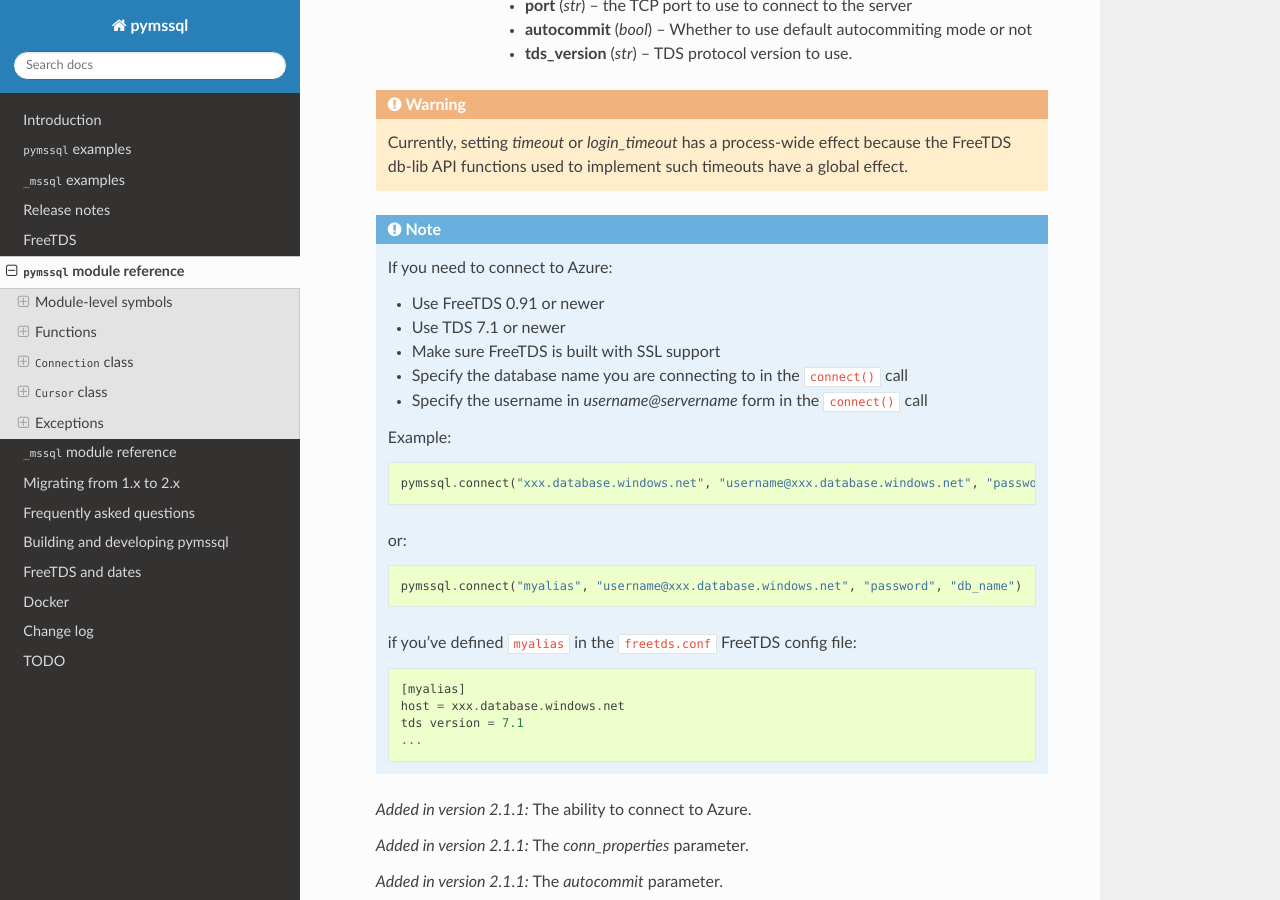
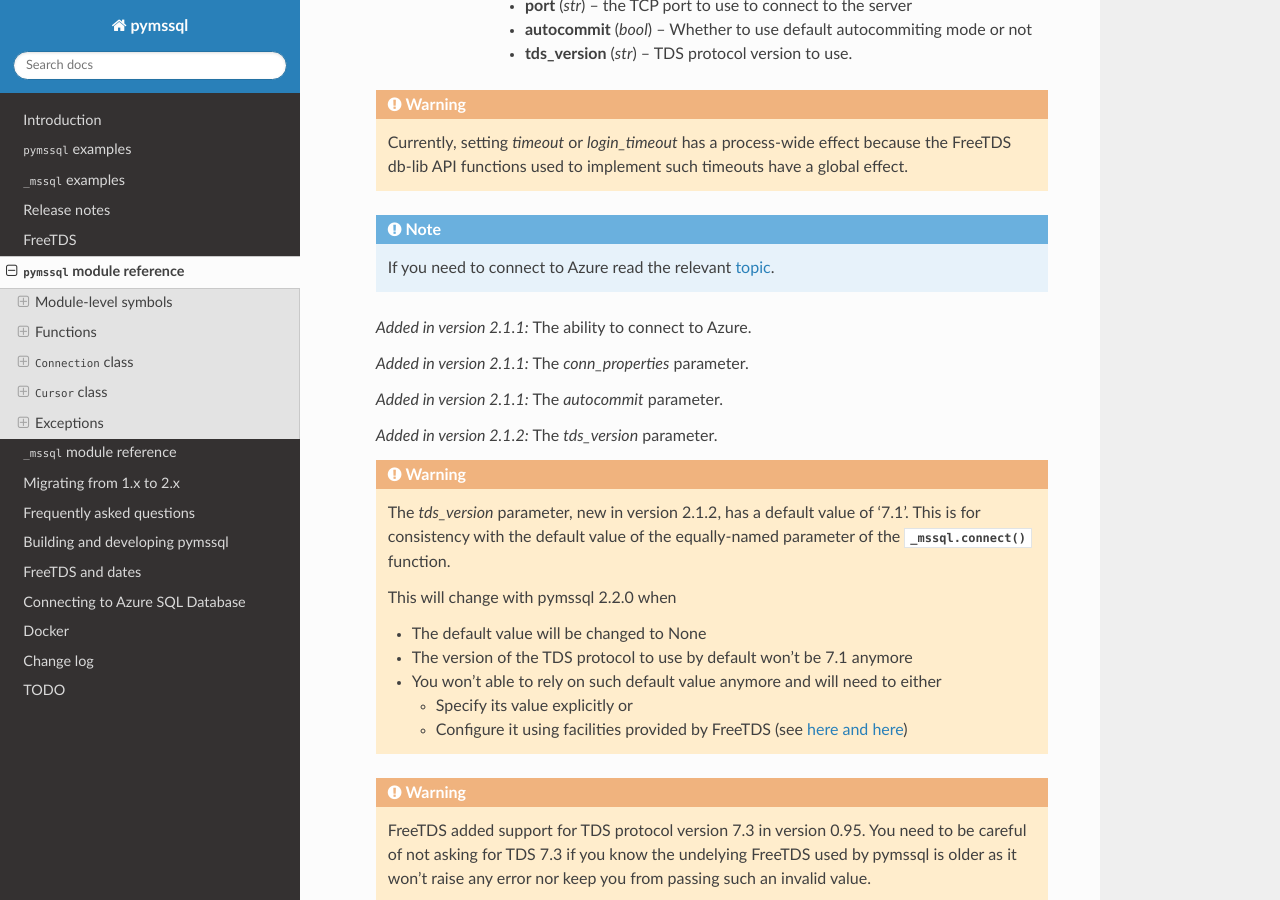
Before and after one commit to pymssql/pymssql, a Sphinx documentation site: the page built from docs/ref/pymssql.rst, in a window 1280 px wide and 900 px high, scrolled down 1075 px. Built offline with Sphinx 7.4.7 and the Read the Docs theme 2.0.0, drawn with Linux system fonts in a browser that asks for light colours.

Commit message:
docs: Move Azure note to its own document.
Also, highlight note about the fact the required format of the username
field is a shorter one, update examples.

```diff
--- a/docs/index.rst
+++ b/docs/index.rst
@@ -89,6 +89,7 @@
    faq
    building_and_developing
    freetds_and_dates
+   azure
    docker
    changelog
    todo
--- a/docs/ref/pymssql.rst
+++ b/docs/ref/pymssql.rst
@@ -57,28 +57,7 @@
        timeouts have a global effect.
 
    .. note::
-       If you need to connect to Azure:
-
-       * Use FreeTDS 0.91 or newer
-       * Use TDS 7.1 or newer
-       * Make sure FreeTDS is built with SSL support
-       * Specify the database name you are connecting to in the ``connect()`` call
-       * Specify the username in *username@servername* form in the ``connect()`` call
-
-       Example::
-
-           pymssql.connect("xxx.database.windows.net", "username@xxx.database.windows.net", "password", "db_name")
-
-       or::
-
-           pymssql.connect("myalias", "username@xxx.database.windows.net", "password", "db_name")
-
-       if you've defined ``myalias`` in the ``freetds.conf`` FreeTDS config file::
-
-           [myalias]
-           host = xxx.database.windows.net
-           tds version = 7.1
-           ...
+       If you need to connect to Azure read the relevant :doc:`topic </azure>`.
 
    .. versionadded:: 2.1.1
        The ability to connect to Azure.
```
Also changed, not shown: docs/azure.rst (added, +32 -0 lines), docs/ref/_mssql.rst (+1 -7 lines).
